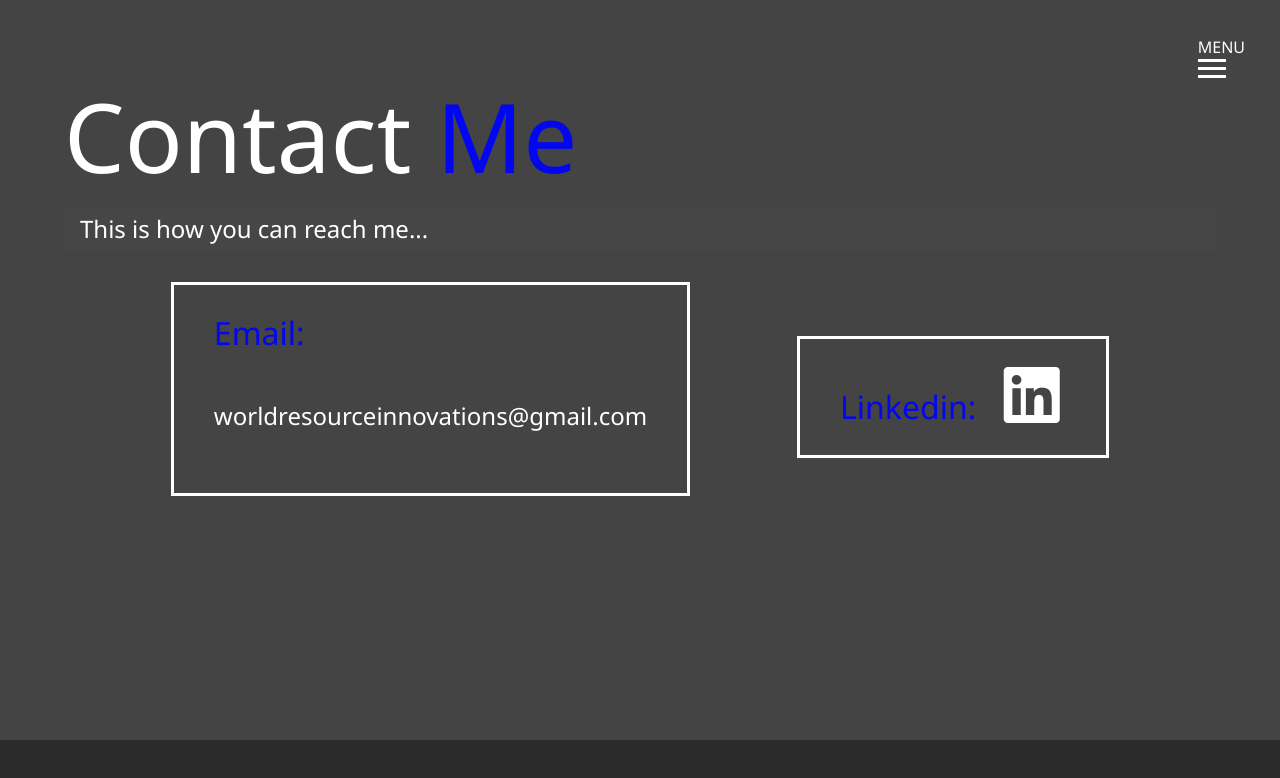
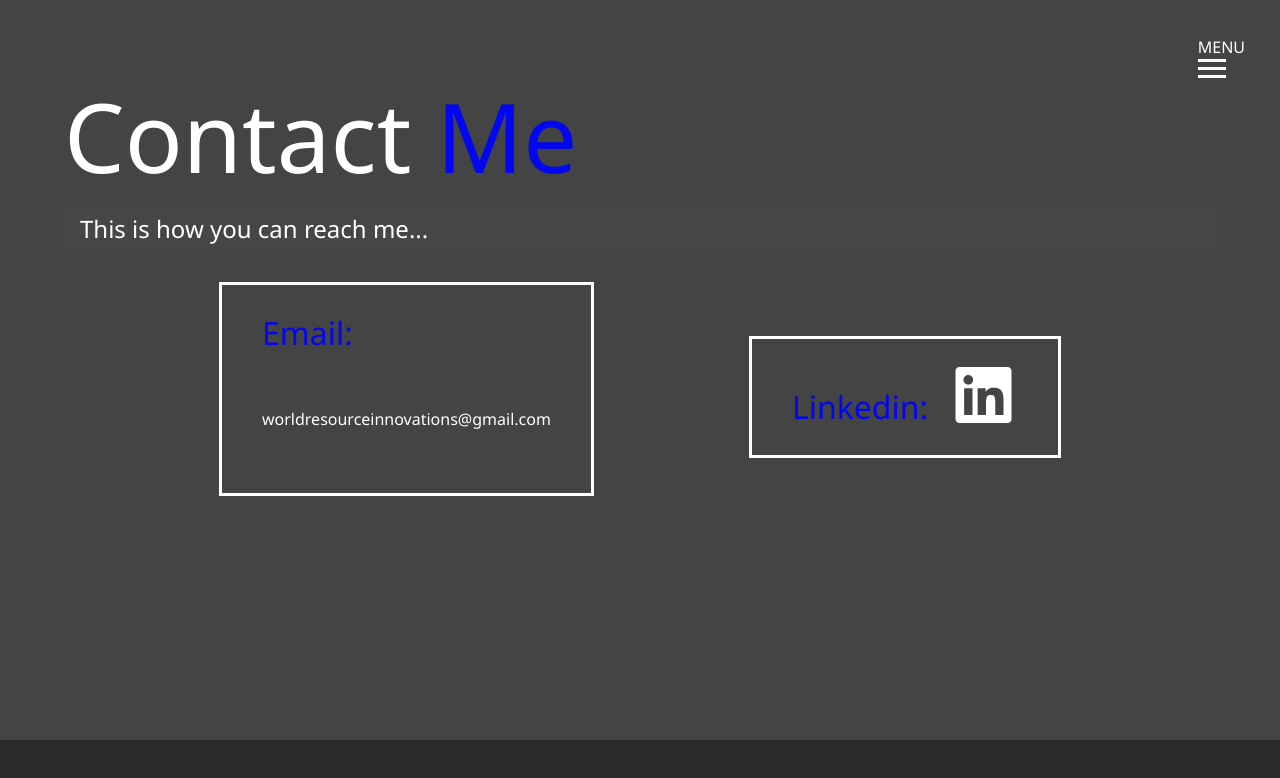
Before and after one commit to tsunamham/modern_portfolio, a plain HTML site: page contact.html in a window 1280 px wide. Drawn offline with Linux system fonts and the light colour scheme.

Commit message:
Update contact.html

```diff
--- a/contact.html
+++ b/contact.html
@@ -64,7 +64,7 @@
     </h2>
     <div class="boxes">
       <div>
-        <span class="text-secondary">Email: </span> <p><Font size="5">worldresourceinnovations@gmail.com</p>
+        <span class="text-secondary">Email: </span> <p><Font size="3">worldresourceinnovations@gmail.com</p>
       </div>
         <div class="icons">
           <span class="text-secondary">Linkedin: </span>
```
